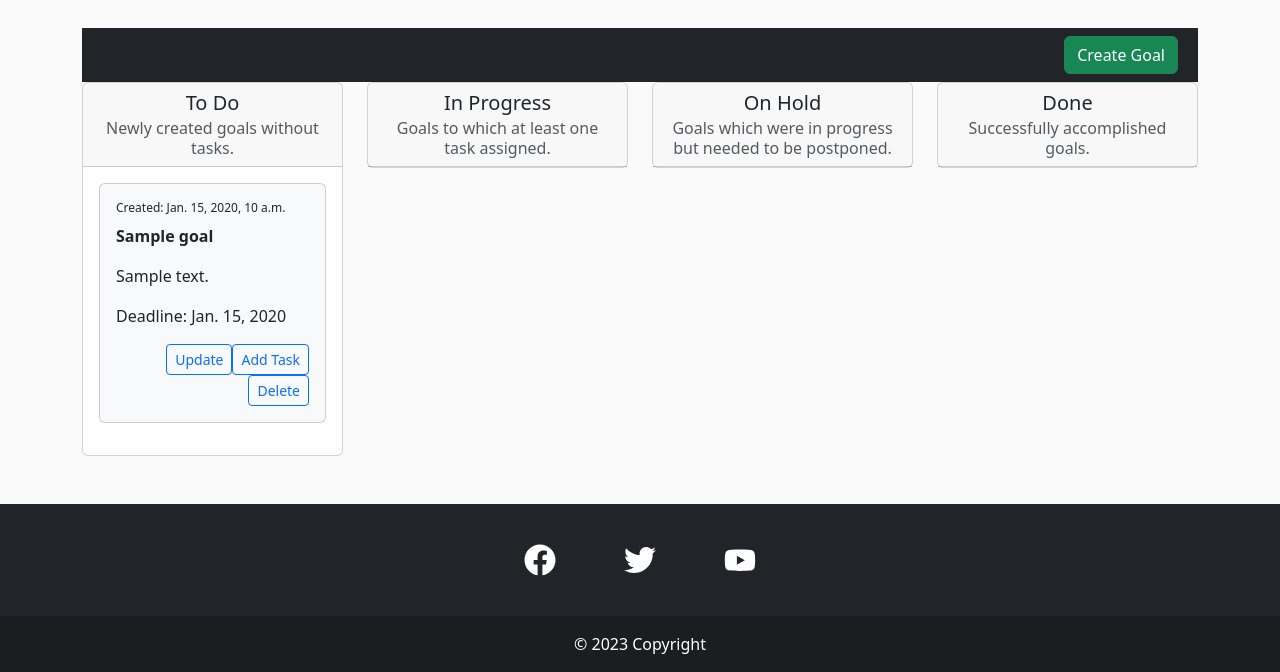
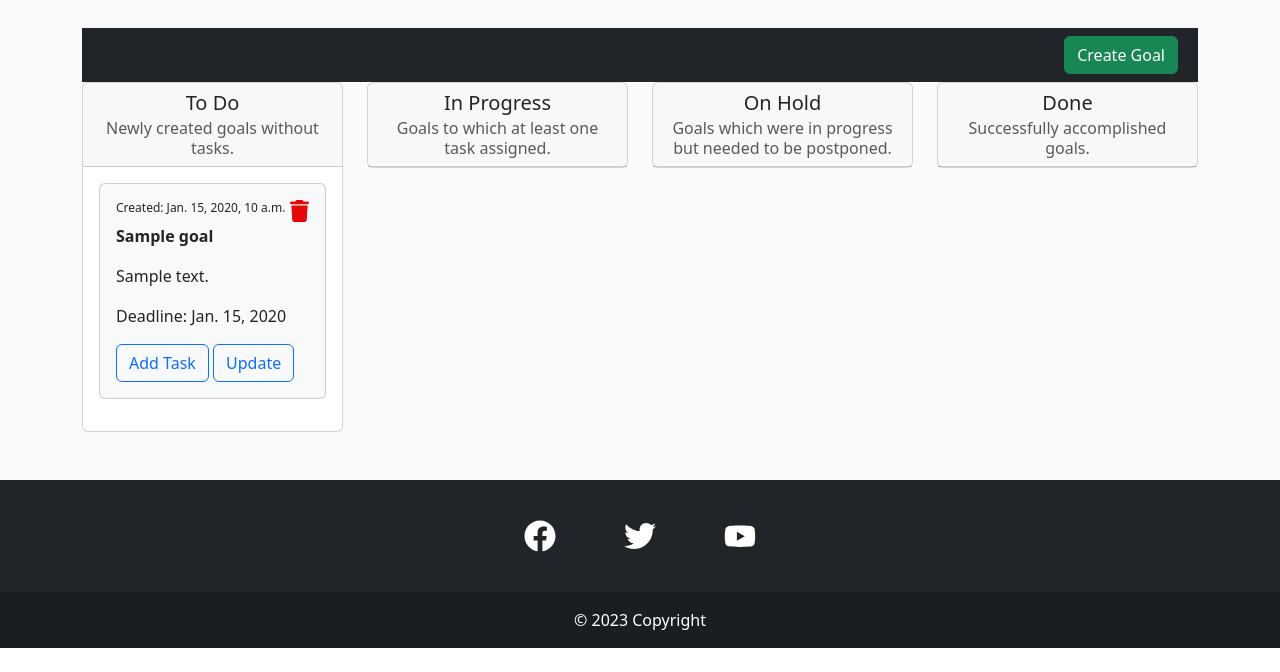
Before and after one commit to OleksiyLa/Project_4, a Django app: page / in a window 1280 px wide. Shown: the part 158-830 px from the top of the page. After the commit the page ends 806 px from the top, so only its background shows below. Run offline with Django 4.2, Linux system fonts and the light colour scheme; tables that the repository leaves empty hold one stand-in row (values such as "Sample post"); some libraries are stand-ins or nearby versions.

Commit message:
feature: delete goals by clicking on trash icon

```diff
--- a/static/css/style.css
+++ b/static/css/style.css
@@ -19,6 +19,15 @@ to {
 }
 }
 
+.delete-icon {
+  width: 1.2rem;
+  cursor: pointer;
+}
+
+.delete-icon:hover {
+  transform: scale(1.2);
+}
+
 /* Footer */
 footer a {
   display: inline-block;
--- /dev/null
+++ b/static/js/index.js
@@ -0,0 +1,41 @@
+const deleteModal = document.querySelector('#delete-goal-modal');
+
+function createModalHTML(title, url) {
+    return `
+  <div class="modal-dialog">
+    <div class="modal-content">
+
+      <!-- Modal Header -->
+      <div class="modal-header">
+        <h4 class="modal-title">Delete your goal</h4>
+        <button type="button" class="btn-close" data-bs-dismiss="modal"></button>
+      </div>
+
+      <!-- Modal body -->
+      <div class="modal-body h3 text-center">
+        Are you sure you want to delete <strong>${title}</strong>?
+      </div>
+
+      <!-- Modal footer -->
+      <div class="modal-footer">
+        <button type="button" class="btn btn-outline-dark" data-bs-dismiss="modal">Cancel</button>
+        <a class="btn btn-danger" href="${url}">Confirm</a>
+      </div>
+
+    </div>
+  </div>
+`;
+}
+
+function confirmDelete(title, url) {
+  deleteModal.innerHTML = createModalHTML(title, url);
+  const myModal = new bootstrap.Modal(deleteModal);
+  myModal.show();
+}
+
+const goalsBoard = document.querySelector('#goals-board');
+goalsBoard.addEventListener('click', (e) => {
+    if(e.target.classList.contains('delete-icon')) {
+      confirmDelete(e.target.dataset.title, e.target.dataset.url);
+    }
+});
--- a/tasks/models.py
+++ b/tasks/models.py
@@ -1,4 +1,5 @@
 from django.db import models
+from django.utils.text import slugify
 
 # Create your models here.
 
@@ -11,12 +12,17 @@ class Goal(models.Model):
         ('3', "Done"),
     ]
     title = models.CharField(max_length=200, unique=True)
-    slug = models.SlugField(max_length=200, unique=True)
+    slug = models.SlugField(max_length=200, unique=True, blank=True)
     description = models.TextField()
     created_at = models.DateTimeField(auto_now_add=True)
     updated_at = models.DateTimeField(auto_now=True)
     expected_deadline = models.DateField()
-    status = models.CharField(default='0', max_length=1, choices=STATUS)
+    status = models.CharField(default='0', max_length=1, choices=STATUS) # Make sure 'blank' is set to True
+
+    def save(self, *args, **kwargs):
+        if not self.slug:
+            self.slug = slugify(self.title)
+        super(Goal, self).save(*args, **kwargs)
 
     def __str__(self):
         return self.title
@@ -30,6 +36,11 @@ class Task(models.Model):
     created_at = models.DateTimeField(auto_now_add=True)
     due_date = models.DateField()
     completed = models.BooleanField(default=False)
+
+    def save(self, *args, **kwargs):
+        if not self.slug:
+            self.slug = slugify(self.title)
+        super(Goal, self).save(*args, **kwargs)
 
     def __str__(self):
         return self.title
--- a/tasks/urls.py
+++ b/tasks/urls.py
@@ -4,4 +4,5 @@ from . import views
 urlpatterns = [
     path('', views.GoalsBoardView.as_view(), name='goals_board'),
     path('create_goal/', views.CreateGoalView.as_view(), name='create_goal'),
+    path('delete_goal/<slug:slug>/', views.delete_goal, name='delete_goal'),
 ]
--- a/tasks/views.py
+++ b/tasks/views.py
@@ -1,5 +1,5 @@
-from django.shortcuts import render
-from django.views.generic import TemplateView, ListView, DetailView, CreateView, FormView
+from django.shortcuts import render, redirect
+from django.views.generic import ListView, CreateView, DeleteView
 from django.urls import reverse
 from .forms import GoalForm
 from .models import Goal
@@ -20,3 +20,9 @@ class CreateGoalView(CreateView):
     form_class = GoalForm
     template_name = 'create_goal.html'
     success_url = '/'
+
+
+def delete_goal(request, slug):
+    goal = Goal.objects.get(slug=slug)
+    goal.delete()
+    return redirect(reverse('goals_board'))
--- a/templates/base.html
+++ b/templates/base.html
@@ -23,5 +23,6 @@
     {% endblock %}
   </div>
   {% include './footer.html' %}
+  {% block js %}{% endblock %}
 </body>
 </html>
--- a/templates/goals_board.html
+++ b/templates/goals_board.html
@@ -1,8 +1,11 @@
 {% extends "./base.html" %}
+{% load static %}
 
 {% block title %}Goals Board{% endblock %}
 
 {% block content %}
+<div class="modal" id="delete-goal-modal"></div>
+
 <h1 class="h3 m-5 text-center">Goals Board</h1>
 
 <nav class="navbar navbar-expand-sm navbar-dark bg-dark px-2 sticky-top">
@@ -33,7 +36,7 @@
   </div>
 </nav>
 
-<div class="container p-0 mb-5">
+<div id="goals-board" class="container p-0 mb-5">
   <div class="row">
 		<div class="col-12 col-lg-6 col-xl-3">
 			<div class="card card-border-primary">
@@ -48,12 +51,12 @@
           <div class="card mb-3 bg-light">
             <div class="card-body p-3">
               <sup>Created: {{ goal.created_at }}</sup>
+              <img src="{% static 'svg/delete_icon.svg' %}" alt="delete-icon" class="float-end delete-icon" data-title="{{ goal.title }}" data-url="{% url 'delete_goal' slug=goal.slug %}">
               <p><strong>{{ goal.title }}</strong></p>
               <p>{{ goal.description }}</p>
               <p>Deadline: {{ goal.expected_deadline }}</p>
-              <a class="btn btn-outline-primary btn-sm float-end" href="#">Add Task</a>
-              <a class="btn btn-outline-primary btn-sm float-end" href="#">Update</a>
-              <a class="btn btn-outline-primary btn-sm float-end" href="#">Delete</a>
+              <a class="btn btn-outline-primary" href="#">Add Task</a>
+              <a class="btn btn-outline-primary" href="#">Update</a>
             </div>
           </div>
         </div>
@@ -77,12 +80,12 @@
             <div class="card mb-3 bg-light">
               <div class="card-body p-3">
                 <sup>Created: {{ goal.created_at }}</sup>
+                <img src="{% static 'svg/delete_icon.svg' %}" alt="delete-icon" class="float-end delete">
                 <p><strong>{{ goal.title }}</strong></p>
                 <p>{{ goal.description }}</p>
                 <p>Deadline: {{ goal.expected_deadline }}</p>
                 <a class="btn btn-outline-primary btn-sm float-end" href="#">Add Task</a>
                 <a class="btn btn-outline-primary btn-sm float-end" href="#">Update</a>
-                <a class="btn btn-outline-primary btn-sm float-end" href="#">Delete</a>
               </div>
             </div>
           </div>
@@ -105,12 +108,12 @@
           <div class="card mb-3 bg-light">
             <div class="card-body p-3">
               <sup>Created: {{ goal.created_at }}</sup>
+              <img src="{% static 'svg/delete_icon.svg' %}" alt="delete-icon" class="float-end delete-icon" data-title="{{ goal.title }}" data-url="{% url 'delete_goal' slug=goal.slug %}">
               <p><strong>{{ goal.title }}</strong></p>
               <p>{{ goal.description }}</p>
               <p>Deadline: {{ goal.expected_deadline }}</p>
               <a class="btn btn-outline-primary btn-sm float-end" href="#">Add Task</a>
               <a class="btn btn-outline-primary btn-sm float-end" href="#">Update</a>
-              <a class="btn btn-outline-primary btn-sm float-end" href="#">Delete</a>
             </div>
           </div>
         </div>
@@ -131,12 +134,12 @@
           <div class="card mb-3 bg-light">
             <div class="card-body p-3">
               <sup>Created: {{ goal.created_at }}</sup>
+              <img src="{% static 'svg/delete_icon.svg' %}" alt="delete-icon" class="float-end delete-icon" data-title="{{ goal.title }}" data-url="{% url 'delete_goal' slug=goal.slug %}">
               <p><strong>{{ goal.title }}</strong></p>
               <p>{{ goal.description }}</p>
               <p>Deadline: {{ goal.expected_deadline }}</p>
               <a class="btn btn-outline-primary btn-sm float-end" href="#">Add Task</a>
               <a class="btn btn-outline-primary btn-sm float-end" href="#">Update</a>
-              <a class="btn btn-outline-primary btn-sm float-end" href="#">Delete</a>
             </div>
           </div>
         </div>
@@ -147,3 +150,7 @@
   </div>
 </div>
 {% endblock %}
+
+{% block js %}
+  <script src="{% static 'js/index.js' %}"></script>
+{% endblock %}
```
Also changed, not shown: templates/create_goal.html (+10 -0 lines), templates/modal.html (added, +23 -0 lines), static/svg/delete_icon.svg (added).
